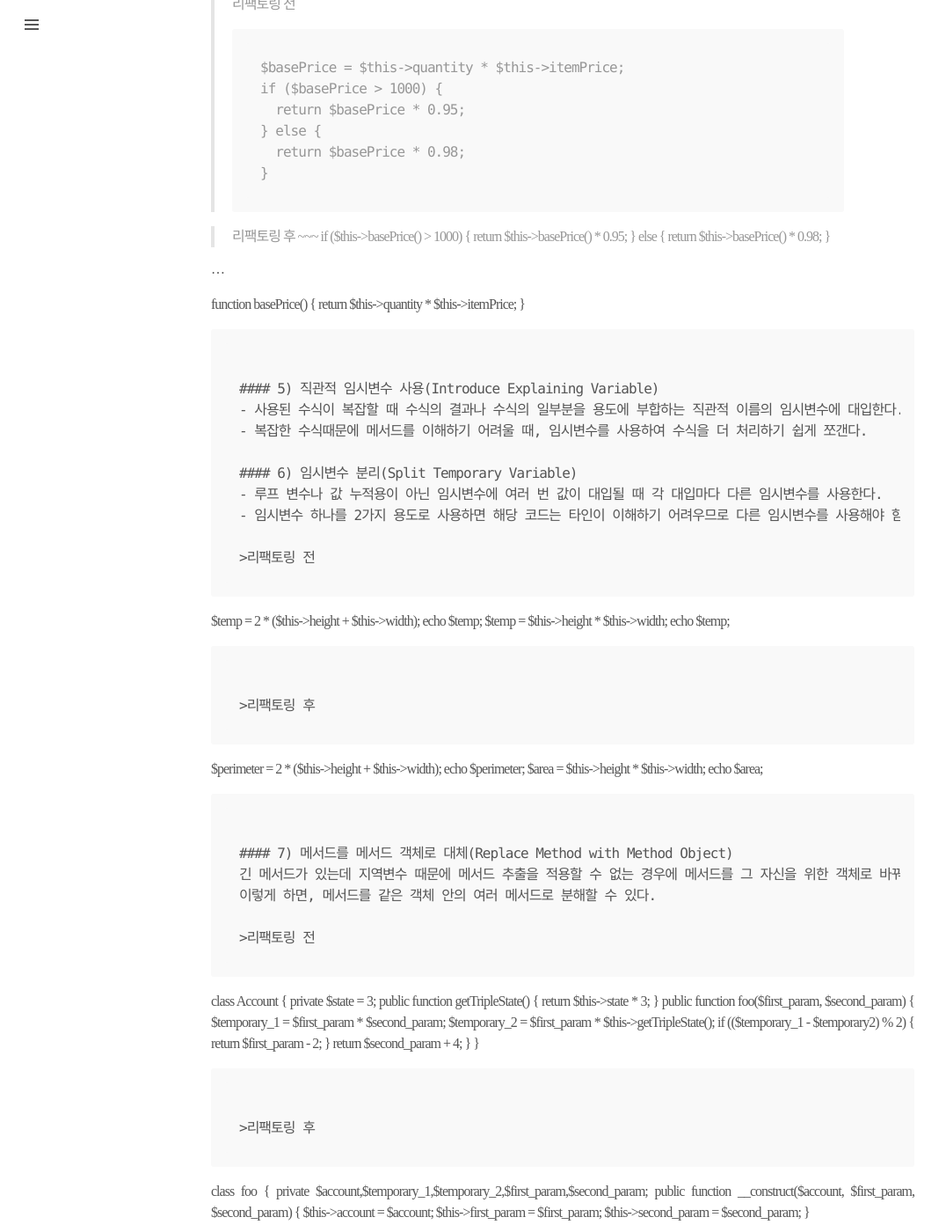
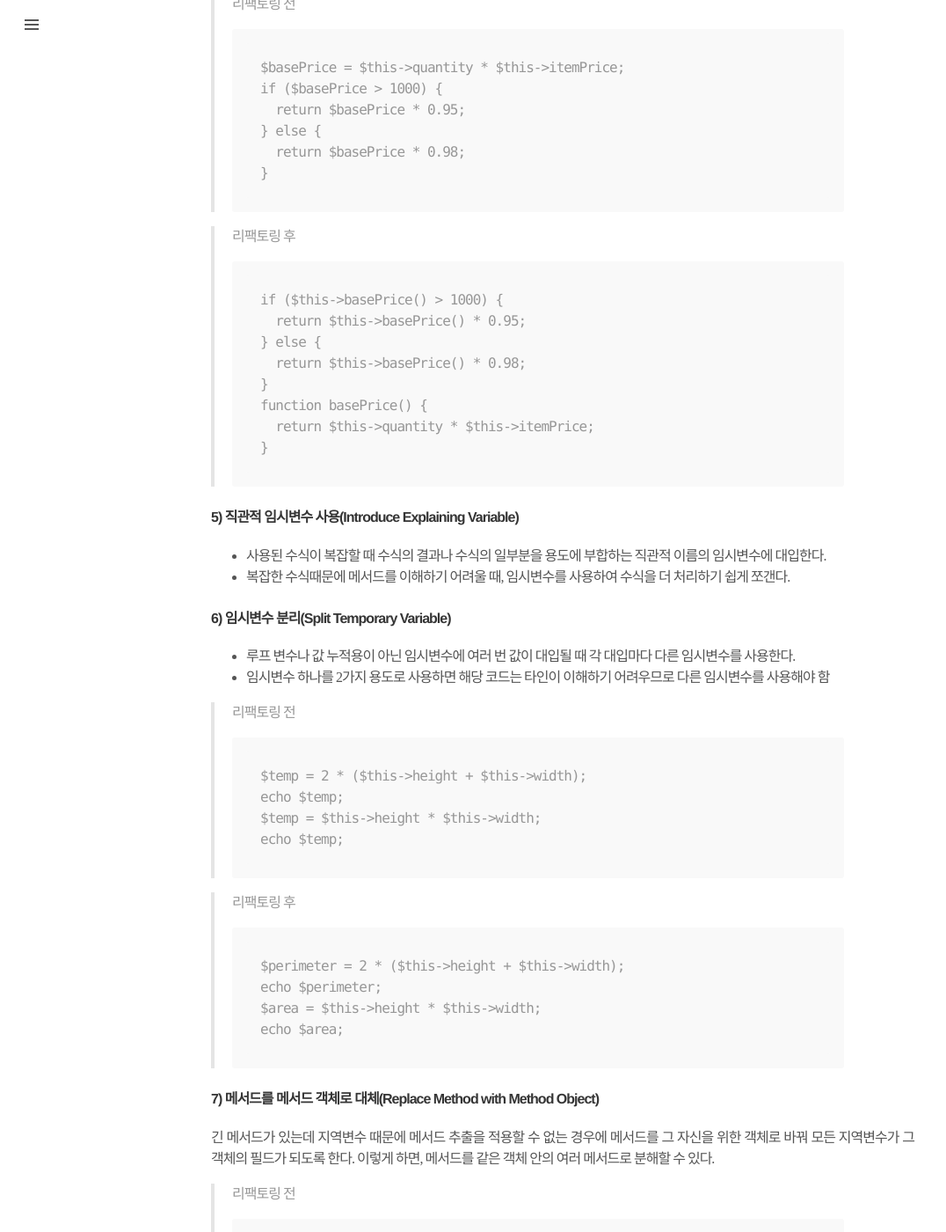
Before and after one commit to bravecompany/bravecompany.github.io, a Jekyll site: the page built from _posts/2019-10-24-refactoring.md, in a window 1280 px wide and 1400 px high, scrolled down 5021 px. Shown: the whole window at 88% size, without its empty margins (0-1076 px from the left). Built offline with Jekyll 4.4.1, drawn with Linux system fonts in a browser that asks for light colours; some web fonts are replaced; comment, search, counter and statistics services are not loaded; some of the changed text lies outside the part shown.

Commit message:
Update 2019-10-24-refactoring.md

````diff
--- a/_posts/2019-10-24-refactoring.md
+++ b/_posts/2019-10-24-refactoring.md
@@ -167,9 +167,6 @@
 } else {
   return $this->basePrice() * 0.98;
 }
-
-...
-
 function basePrice() {
   return $this->quantity * $this->itemPrice;
 }
@@ -353,7 +350,7 @@
 ~~~
 
 >리팩토링후
-~~~
+```PHP
 Class Bill
 {
     protected $previous_end;
@@ -381,7 +378,7 @@
         return $next_day->modify('+1 day');
     }
 }
-~~~
+```
 
 
 ### 3.조건문의 간결화
@@ -422,7 +419,6 @@
     return 0;
   }
   // disability amount 계산
-  ...
 }
 ~~~
 
@@ -433,7 +429,6 @@
     return 0;
   }
   // disability amount 계산
-  ...
 }
 ~~~
 
@@ -516,6 +511,7 @@
     ...
 }
 ~~~
+
 #### 5) 중첩된 조건문을 보호절로 대체(Replace Nested Conditional with Guard Clauses)
 메소드가 정상실행경로가 명확하지 않은 조건별 행동을 하고  모든 특정 경우에 보호구문(Guard Clause, 감시절)을 사용한다.
 
````
